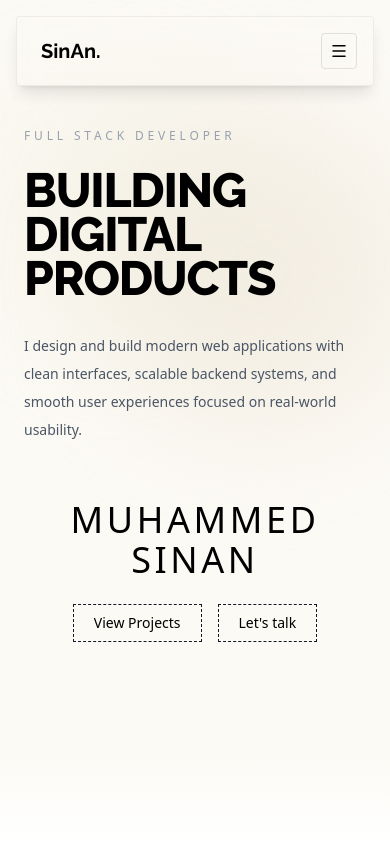
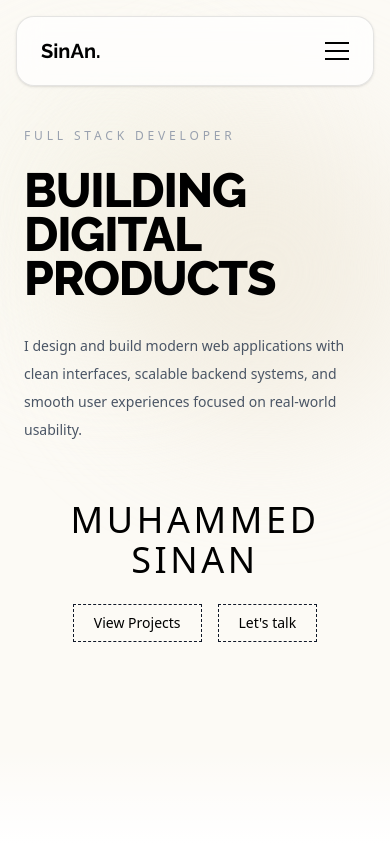
Before and after one commit to muhammed-sinan-200/NextPortfolio, a Next.js app: page / in a window 390 px wide. Shown: the top 844 px of the page. Built offline with nearby package versions, Linux system fonts and the light colour scheme.

Commit message:
updated navbar

```diff
--- a/src/components/Footer.js
+++ b/src/components/Footer.js
@@ -51,7 +51,7 @@ export default function Footer() {
             <div className="pointer-events-none absolute -bottom-24 right-0 h-72 w-72 rounded-full bg-black/[0.03] blur-3xl" />
             <div className="grid gap-14 md:grid-cols-[1.2fr_0.8fr_0.8fr] items-start">
                 <div>
-                    <h2 className="mt-5 text-3xl md:text-4xl italic font-extrabold tracking-tight text-black">
+                    <h2 className="mt-5 text-3xl md:text-4xl italic font-bold tracking-tight text-black">
                         SinAn.
                     </h2>
                     <p className="mt-5 max-w-sm text-sm md:text-base text-gray-600 leading-relaxed">
--- a/src/components/Navbar.js
+++ b/src/components/Navbar.js
@@ -2,7 +2,6 @@
 import { motion, AnimatePresence } from "framer-motion";
 import { Space_Grotesk } from "next/font/google";
 import { useEffect, useState } from "react";
-import { Menu, X } from "lucide-react";
 import { raleway } from "../fonts";
 
 const font = Space_Grotesk({
@@ -68,23 +67,23 @@ export default function Navbar({ showContent }) {
         initial={{ y: -80, opacity: 0 }}
         animate={showContent ? { y: 0, opacity: 1 } : { y: -80, opacity: 0 }}
         transition={{ duration: 0.7, ease: [0.22, 1, 0.36, 1] }}
-        className="px-4 sm:px-6 py-3 font-bold text-sm rounded w-full sm:w-[90%] max-w-4xl shadow-lg backdrop-blur-md bg-white/5 border border-black/5"
-      >
+        className="px-4 sm:px-6 py-3 text-sm rounded-2xl w-full sm:w-[90%] max-w-4xl backdrop-blur-md bg-white/70 border border-black/10 shadow-sm"      >
         <div className="flex justify-between items-center">
           <motion.div
-            className={`${raleway.className} italic rounded-full px-2 sm:px-4 py-2 text-xl sm:text-2xl`}
+            onClick={() => handleScroll(0, "#home")}
+            className={`${raleway.className} font-bold italic rounded-full px-2 sm:px-4 py-2 text-xl sm:text-2xl cursor-pointer`}
           >
             <h1>SinAn.</h1>
           </motion.div>
 
-          <motion.div className="hidden md:flex gap-2 p-1 rounded">
+          <motion.div className="hidden md:flex gap-6 p-1 rounded">
             {navLinks.map((link, i) => (
               <motion.button
                 key={i}
                 onClick={() => handleScroll(i, link.path)}
-                className={`px-6 py-2 rounded transition ${activeIndex === i
-                    ? "border border-black/30 bg-white/10 cursor-pointer transition-all"
-                    : "border border-transparent hover:border-black/10 cursor-pointer"
+                className={`px-6 py-2 rounded-full transition ${activeIndex === i
+                  ? "border border-black/30 bg-[#fffefb] text-black  cursor-pointer transition-all"
+                  : "border border-transparent hover:border-black/10 hover:border-dashed cursor-pointer"
                   }`}
               >
                 {link.name}
@@ -94,13 +93,23 @@ export default function Navbar({ showContent }) {
 
           <button
             onClick={() => setMenuOpen((prev) => !prev)}
-            className="md:hidden flex items-center justify-center rounded p-2 border border-black/10"
+            className="md:hidden relative flex h-10 w-10 items-center justify-center"
             aria-label="Toggle menu"
           >
-            {menuOpen ? <X size={18} /> : <Menu size={18} />}
+            <span
+              className={`absolute block h-[1.4px] w-6 bg-black transition-all duration-300 ease-out ${menuOpen ? "rotate-45" : "-translate-y-2"
+                }`}
+            />
+            <span
+              className={`absolute block h-[1.4px] w-6 bg-black transition-all duration-300 ease-out ${menuOpen ? "opacity-0" : "opacity-100"
+                }`}
+            />
+            <span
+              className={`absolute block h-[1.4px] w-6 bg-black transition-all duration-300 ease-out ${menuOpen ? "-rotate-45" : "translate-y-2"
+                }`}
+            />
           </button>
         </div>
-
         <AnimatePresence>
           {menuOpen && (
             <motion.div
@@ -108,19 +117,20 @@ export default function Navbar({ showContent }) {
               animate={{ opacity: 1, y: 0 }}
               exit={{ opacity: 0, y: -12 }}
               transition={{ duration: 0.25 }}
-              className="md:hidden mt-3 flex flex-col gap-2 p-2"
+              className="md:hidden mt-6 flex flex-col gap-2 px-4 pb-4 items-start"
             >
               {navLinks.map((link, i) => (
-                <button
+                <motion.button
                   key={i}
                   onClick={() => handleScroll(i, link.path)}
-                  className={`w-full text-left px-4 py-3 rounded transition ${activeIndex === i
-                      ? "border border-black/30 bg-white/10"
-                      : "border border-transparent hover:border-black/10"
+                  whileTap={{ scale: 0.96 }}
+                  className={`text-4xl font-medium tracking-tighter transition ${activeIndex === i
+                    ? "opacity-100"
+                    : "opacity-50 hover:opacity-80"
                     }`}
                 >
                   {link.name}
-                </button>
+                </motion.button>
               ))}
             </motion.div>
           )}
--- a/src/components/Skills.js
+++ b/src/components/Skills.js
@@ -5,16 +5,16 @@ import { ArrowDown } from "lucide-react";
 import Image from "next/image";
 
 const skills = [
+  { name: "React", icon: "/icons/react.svg" },
+  { name: "JavaScript", icon: "/icons/js.svg" },
+  { name: "Node.js", icon: "/icons/node.svg" },
+  { name: "Express.js", icon: "/icons/Express.svg" },
+  { name: "Next.js", icon: "/icons/nextjs.svg" },
+  { name: "MongoDB", icon: "/icons/MongoDB.svg" },
+  { name: "Tailwind", icon: "/icons/tailwind.svg" },
   { name: "HTML", icon: "/icons/html.svg" },
   { name: "CSS", icon: "/icons/css.svg" },
-  { name: "JavaScript", icon: "/icons/js.svg" },
-  { name: "React", icon: "/icons/react.svg" },
-  { name: "Next.js", icon: "/icons/nextjs.svg" },
-  { name: "Tailwind", icon: "/icons/tailwind.svg" },
   { name: "Bootstrap", icon: "/icons/Bootstrap.svg" },
-  { name: "Node.js", icon: "/icons/node.svg" },
-  { name: "Express.js", icon: "/icons/Express.svg" },
-  { name: "MongoDB", icon: "/icons/MongoDB.svg" },
   { name: "Postman", icon: "/icons/Postman.svg" },
   { name: "Git", icon: "/icons/Git.svg" },
   { name: "GitHub", icon: "/icons/GitHub.svg" },
@@ -75,8 +75,7 @@ function SkillCard({ skill, icon }) {
     <motion.div
       variants={chipReveal}
       whileHover={{ y: -4, scale: 1.02 }}
-      className="group flex items-center gap-3 h-[68px] min-w-[120px] justify-center rounded border border-dashed border-black/20 bg-white px-5 text-sm text-gray-700 transition duration-300 hover:border-black hover:text-black"
-    >
+      className="group flex h-[68px] w-full items-center justify-center gap-3 rounded border border-dashed border-black/20 bg-white px-4 text-sm text-gray-700 transition duration-300 hover:border-black hover:text-black"    >
       <Image
         src={icon}
         alt={skill}
@@ -144,7 +143,7 @@ export default function Skills() {
 
           <motion.div
             variants={container}
-            className="mt-14 flex flex-wrap justify-center gap-3 md:gap-4"
+            className="mt-14 grid grid-cols-2 gap-3 sm:grid-cols-3 md:gap-4 lg:grid-cols-4"
           >
             {skills.map((skill) => (
               <SkillCard
```
Lines whose indentation alone changed are shown as unchanged.
